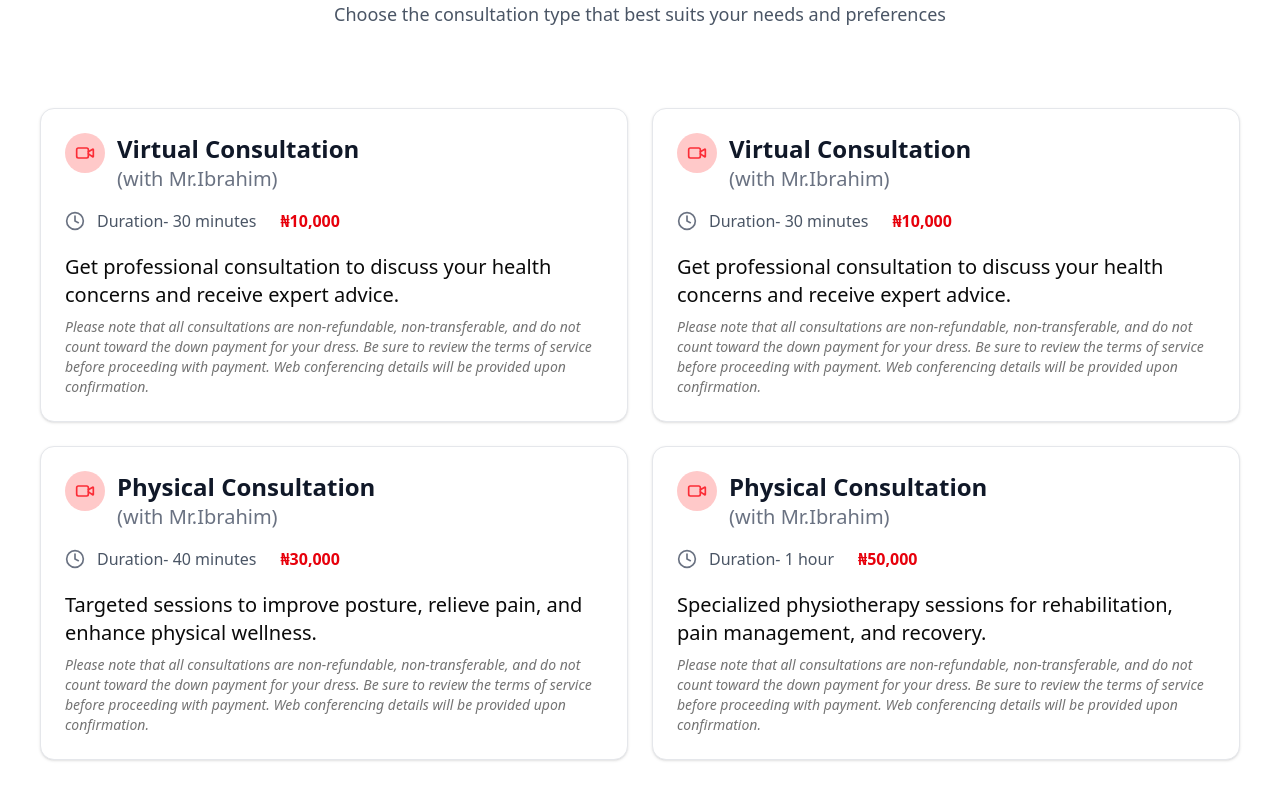
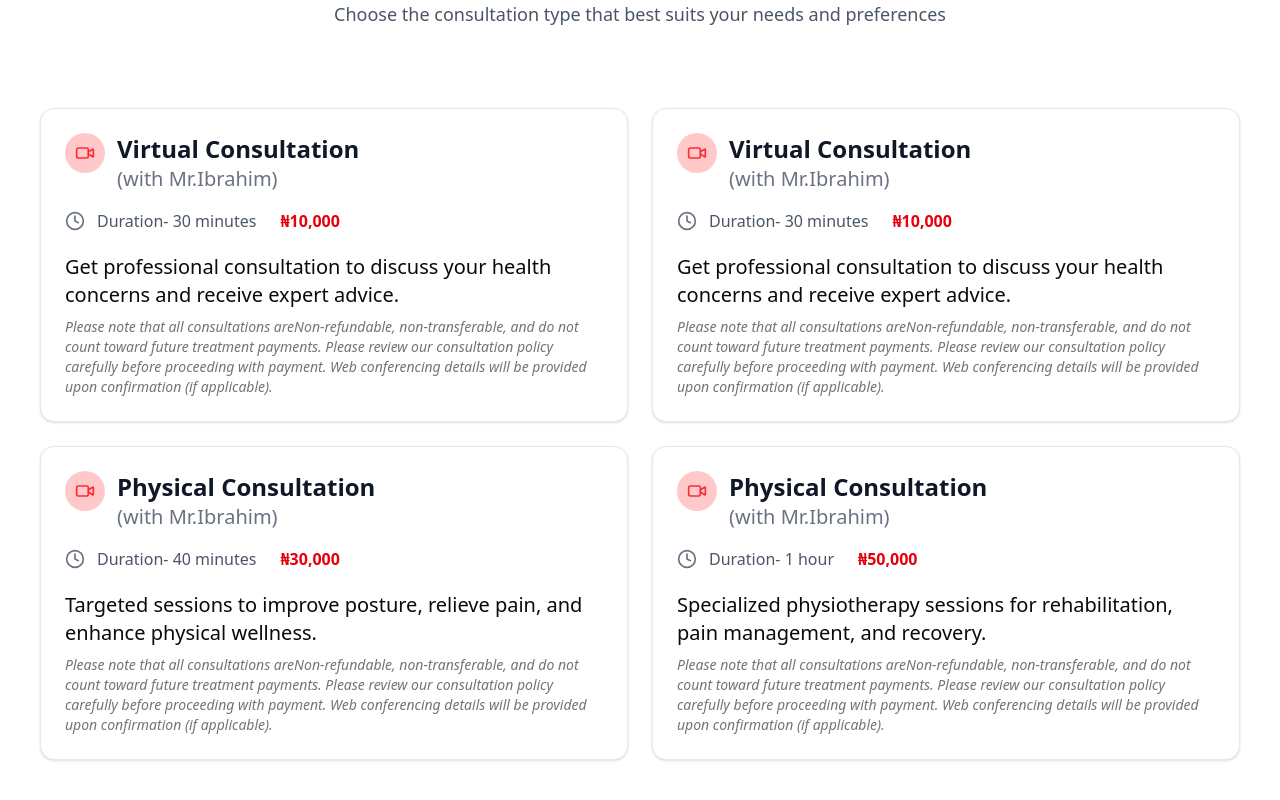
Before and after one commit to OrangeTechGuy306/alchemy_frontend, a Next.js app: page /appointment in a window 1280 px wide. Shown: the part 1248-2048 px from the top of the page. Built offline with nearby package versions, Linux system fonts and the light colour scheme.

Commit message:
third commit on servicepage, contactpage, appointmentpage

```diff
--- a/app/appointment/page.tsx
+++ b/app/appointment/page.tsx
@@ -1,4 +1,4 @@
-import { Camera, Clock, Video } from 'lucide-react'
+import { Clock, Video } from 'lucide-react'
 import React from 'react'
 
 const services = [
@@ -206,10 +206,11 @@ const AppointmentPage = () => {
             </div>
             <p className="text-xl mb-2">{service.description}</p>
             <p className="text-sm text-muted-foreground italic">
-              Please note that all consultations are <span className="font-medium">non-refundable</span>,
-              <span className="font-medium"> non-transferable</span>, and do not count toward the down payment
-              for your dress. Be sure to review the terms of service before proceeding with payment.
-              Web conferencing details will be provided upon confirmation.
+              Please note that all consultations are<span className="font-medium">Non-refundable</span>,
+              <span className="font-medium"> non-transferable</span>, and do not count toward future treatment payments.
+              Please review our consultation policy carefully before proceeding with payment.
+              Web conferencing details will be provided upon confirmation (if applicable).
+
             </p>
           </div>
         ))}
--- a/app/contact/page.tsx
+++ b/app/contact/page.tsx
@@ -4,14 +4,14 @@ import { FaEnvelope, FaFacebookF, FaInstagram, FaMapMarkerAlt, FaPhone, FaTwitte
 const ContactPage = () => {
   return (
     <div className='pt-[150px] '>
-      <div className='flex flex-col w-full h-full shadow items-center justify-center py-10'>
+      <div className='flex flex-col w-full h-full  items-center justify-center py-10'>
 
-        <h1 className='text-5xl text-gray-900 font-bold mb-4'>Contact Us</h1>
+        <h1 className='text-6xl text-gray-900 font-bold mb-4'>Contact Us</h1>
 
         <p className='text-gray-600 text-xl '>We would love to hear from you.</p>
       </div>
 
-      <div className='"max-w-6xl mx-auto  px-6 grid md:grid-cols-2 gap-12 mt-10'>
+      <div className='max-w-9xl mx-auto  p-10 grid md:grid-cols-2 gap-12 mt-10'>
         <div>
           <h1 className='text-2xl font-bold text-gray-900 mb-4'>Get in touch</h1>
 
--- a/app/services/page.tsx
+++ b/app/services/page.tsx
@@ -25,10 +25,10 @@ const ServicesPage = () => {
   return (
     <div className='pt-[150px]'>
 
-      <div className='w-full shadow bg-white h-full flex flex-col items-center justify-center py-10'>
+      <div className='w-full  bg-white h-full flex flex-col items-center justify-center py-10'>
 
 
-        <h1 className='text-5xl text-center font-bold text-gray-900 mb-4'>
+        <h1 className='text-6xl text-center font-bold text-gray-900 mb-4'>
           Services
         </h1>
 
```
